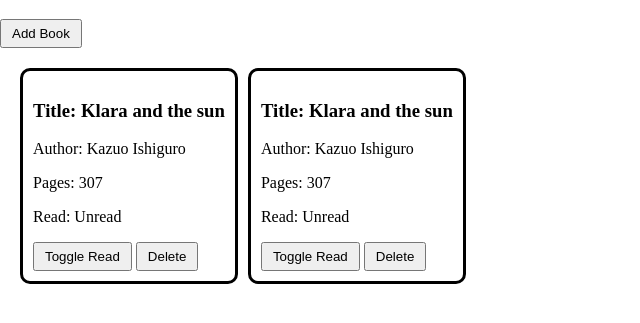
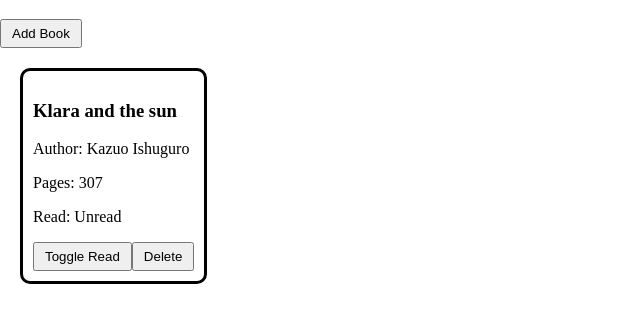
Before and after one commit to EliseMistaken/odin-library, a plain HTML site: page index.html in a window 1280 px wide. Shown: the part 61-384 px from the top of the page, without its empty margins (0-640 px from the left). Drawn offline with Linux system fonts and the light colour scheme.

Commit message:
Created Function to add and display a new book to the library

```diff
--- a/index.html
+++ b/index.html
@@ -41,26 +41,8 @@
         </div>
     </div>
     <div class="library" id="library">
-        <div class="book">
-            <h3>Title: Klara and the sun</h3>
-            <p>Author: Kazuo Ishiguro</p>
-            <p>Pages: 307</p>
-            <p>Read: Unread</p>
-            <div class="book-buttons">
-                <button>Toggle Read</button>
-                <button>Delete</button>
-            </div>
-        </div>
-        <div class="book">
-            <h3>Title: Klara and the sun</h3>
-            <p>Author: Kazuo Ishiguro</p>
-            <p>Pages: 307</p>
-            <p>Read: Unread</p>
-            <div class="book-buttons">
-                <button>Toggle Read</button>
-                <button>Delete</button>
-            </div>
-        </div>
+
     </div>
+
 </body>
 </html>
--- a/index.js
+++ b/index.js
@@ -10,18 +10,17 @@ function Book(title, author, pages, read){
     this.author = author;
     this.pages = pages;
     this.read = read;
-
 }
 Book.prototype.toggleRead = function(){
     this.read = !this.read;
 }
 
-function addBookToLibrary() {
-    console.log(form.title.value);
-    console.log(form.author.value);
-    console.log(form.pages.value);
-    console.log(form.read.checked);
-    let book = new Book(form.title.value, form.author.value, form.pages.value, form.read.checked);
+function formSubmit(){
+    addBookToLibrary(form.title.value, form.author.value, form.pages.value, form.read.checked);
+}
+
+function addBookToLibrary(title, author, pages, read) {
+    let book = new Book(title, author, pages, read);
     myLibrary.push(book);
     displayBook(book);
     closeForm();
@@ -31,11 +30,31 @@ function displayBook(book) {
     let div = document.createElement('div');
     div.classList.add('book');
     div.setAttribute("data-book-id", myLibrary.length-1);
+
     let title = document.createElement('h3');
-    title.innerText = `Title: ${book.title}`;
+    title.innerText = `${book.title}`;
+    div.appendChild(title);
     let author = document.createElement('p');
-    title.innerText = `Author: ${book.author}`;
-    div.appendChild(title);
+    author.innerText = `Author: ${book.author}`;
+    div.appendChild(author);
+    let pages = document.createElement('p');
+    pages.innerText = `Pages: ${book.pages}`;
+    div.appendChild(pages);
+    let read = document.createElement('p');
+    read.innerText = `Read: ${book.read ? 'Read' : 'Unread'}`;
+    div.appendChild(read);
+
+    let buttons = document.createElement('div');
+    buttons.classList.add('book-buttons');
+
+    let toggleButton = document.createElement('button');
+    toggleButton.innerText = "Toggle Read";
+    let deleteButton =  document.createElement('button');
+    deleteButton.innerText = 'Delete';
+    buttons.appendChild(toggleButton);
+    buttons.appendChild(deleteButton);
+    div.appendChild(buttons);
+
     library.appendChild(div);
 }
 
@@ -77,4 +96,9 @@ function clearForm(){
 
 document.getElementById('show-button').addEventListener('click', showBookForm);
 document.getElementById('form-close').addEventListener('click', closeForm);
-document.getElementById('form-submit').addEventListener('click', addBookToLibrary);
+document.getElementById('form-submit').addEventListener('click', formSubmit);
+
+addBookToLibrary('Klara and the sun', 'Kazuo Ishuguro', 307, false);
+for( book of myLibrary){
+    displayBook(book);
+}
```
